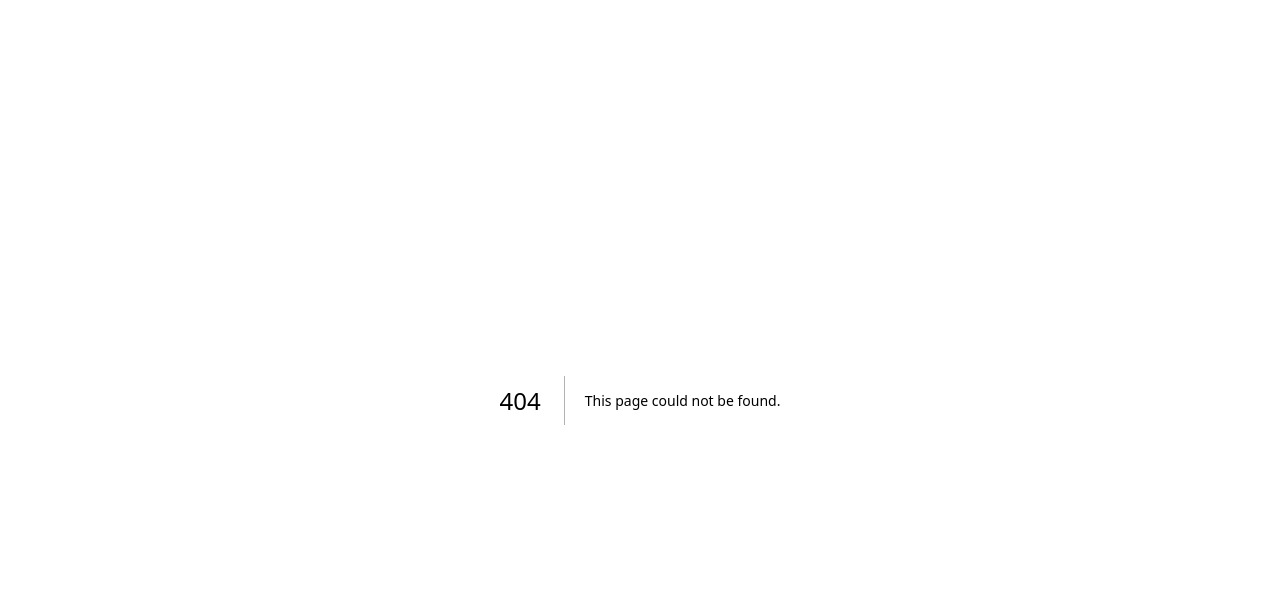
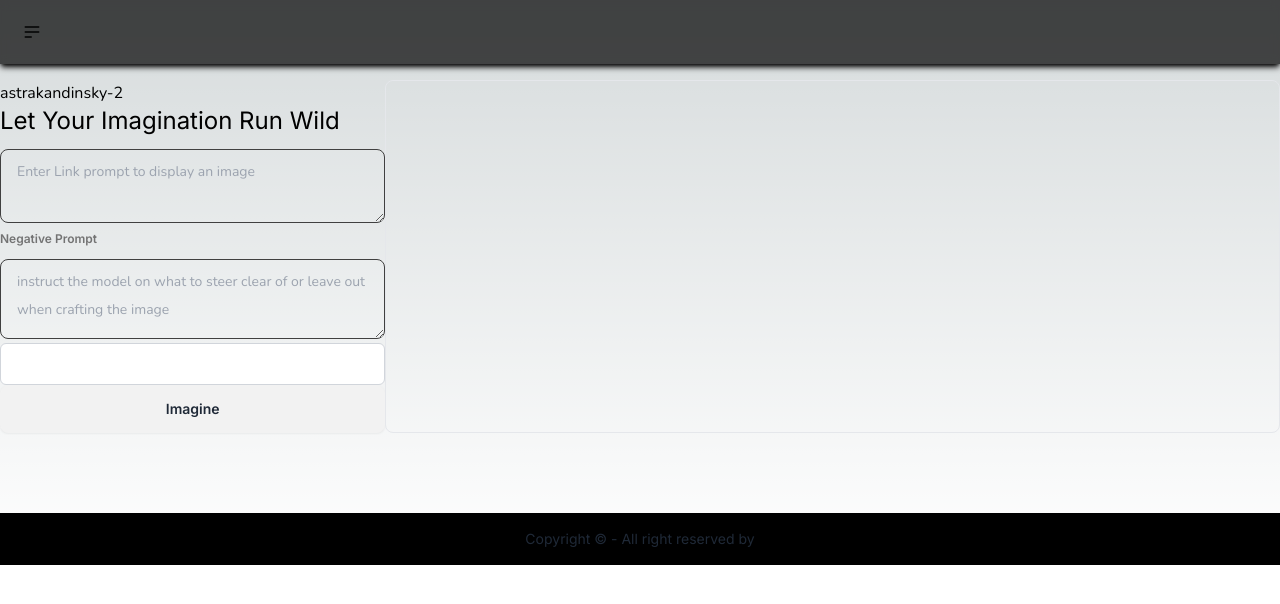
Before and after one commit to airplaneboy/replicate-MLM, a Next.js app: page /prompt/aiforever-kandinsky2 in a window 1280 px wide. Before the commit this address had no page. Shown: the top 604 px of the page. Built offline with nearby package versions, Linux system fonts and the light colour scheme.

Commit message:
Completed prompt UI

```diff
--- a/src/app/home/page.tsx
+++ b/src/app/home/page.tsx
@@ -1,15 +1,15 @@
-import Footer from '@/components/Footer';
+// import Footer from '@/components/Footer';
 import ImageGrid from '@/components/ImageGrid';
-import Navbar from '@/components/Navbar';
+// import Navbar from '@/components/Navbar';
 import HeroSection from '@/containers/landing page/HeroSection';
 
 const HomePage = () => {
   return (
     <>
-      <Navbar />
+      {/* <Navbar /> */}
       <HeroSection />
       <ImageGrid />
-      <Footer />
+      {/* <Footer /> */}
     </>
   );
 };
--- a/src/app/layout.tsx
+++ b/src/app/layout.tsx
@@ -1,8 +1,17 @@
 import type { Metadata } from 'next';
-import { Inter } from 'next/font/google';
+import { Inter, Nunito } from 'next/font/google';
 import './globals.css';
+import Footer from '@/components/Footer';
+import Navbar from '@/components/Navbar';
+// import { Courier_Prime } from 'next/font/google';
 
-const inter = Inter({ subsets: ['latin'] });
+// const courierPrime = Courier_Prime({
+//   subsets: ['latin'],
+//   weight: '400',
+//   variable: '--font-courierPrime',
+// });
+const inter = Inter({ subsets: ['latin'], variable: '--font-inter' });
+const nunito = Nunito({ subsets: ['latin'], variable: '--font-nunito' });
 
 export const metadata: Metadata = {
   title: `${process.env.NEXT_PUBLIC_SITE_NAME}`,
@@ -12,7 +21,11 @@ export const metadata: Metadata = {
 export default function RootLayout({ children }: { children: React.ReactNode }) {
   return (
     <html lang='en'>
-      <body className={inter.className}>{children}</body>
+      <body className={`${inter.className} ${nunito.variable} `}>
+        <Navbar />
+        <div className='pt-20'>{children}</div>
+        <Footer />
+      </body>
     </html>
   );
 }
--- /dev/null
+++ b/src/app/prompt/aiforever-kandinsky2/page.tsx
@@ -0,0 +1,17 @@
+const Kandinsky2 = () => {
+  return (
+    <>
+      <label className='text-xs text-neutral-500 font-semibold capitalize'>
+        Negative prompt
+        <textarea
+          name='negative_prompt'
+          placeholder='instruct the model on what to steer clear of or leave out when crafting the image'
+          className='mt-3 textarea textarea-ghost border border-neutral-700 w-full focus:bg-[unset] font-normal font-nunito h-20'
+        />
+      </label>
+      <input className='px-4 py-2 w-full border border-gray-300 rounded-md focus:outline-none focus:ring-2 focus:ring-blue-500 text-black' />
+    </>
+  );
+};
+
+export default Kandinsky2;
--- /dev/null
+++ b/src/app/prompt/layout.tsx
@@ -0,0 +1,5 @@
+import Prompt from '@/containers/Prompt';
+
+export default function PromptLayout({ children }: { children: React.ReactNode }) {
+  return <Prompt>{children}</Prompt>;
+}
--- /dev/null
+++ b/src/app/prompt/lorenzomarines-astra/page.tsx
@@ -0,0 +1,17 @@
+const Astra = () => {
+  return (
+    <>
+      <label className='text-xs text-neutral-500 font-semibold capitalize'>
+        Negative prompt
+        <textarea
+          name='negative_prompt'
+          placeholder='instruct the model on what to steer clear of or leave out when crafting the image'
+          className='mt-3 textarea textarea-ghost border border-neutral-700 w-full focus:bg-[unset] font-normal font-nunito h-20'
+        />
+      </label>
+      <input className='px-4 py-2 w-full border border-gray-300 rounded-md focus:outline-none focus:ring-2 focus:ring-blue-500 text-black' />
+    </>
+  );
+};
+
+export default Astra;
--- a/src/components/HeroText.tsx
+++ b/src/components/HeroText.tsx
@@ -2,8 +2,8 @@ import { Highlight } from '@/components/ui/hero-highlight';
 import Link from 'next/link';
 const HeroText = () => {
   return (
-    <div className='flex flex-col gap-5 items-center'>
-      <span className='pb-6 text-9xl text-transparent bg-clip-text bg-gradient-to-r from-green-400 via-purple-700 to-blue-400 w-fit'>
+    <div className='flex flex-col gap-5 items-center pt[-64px]'>
+      <span className='pointer-events-none pb-6 text-[180px] leading-none text-transparent bg-clip-text bg-gradient-to-r from-green-400 via-purple-700 to-blue-400 w-fit'>
         {process.env.NEXT_PUBLIC_SITE_NAME}
       </span>
 
@@ -19,7 +19,7 @@ const HeroText = () => {
         </span>
 
         <Link
-          href='/generate'
+          href='/prompt/lorenzomarines-astra'
           className='btn max-w-fit text-white hover:shadow-lg relative flex items-center justify-center hover:border hover:border-gray-300 mt-8'>
           <span className='absolute inset-0 blur-2xl bg-gradient-to-r from-green-600 via-purple-600 to-blue-600 hover:opacity-100 opacity-0 !z-10' />
           <span className='z-[11] pointer-events-none'>Generate Images Now</span>
--- a/src/components/Navbar.tsx
+++ b/src/components/Navbar.tsx
@@ -29,7 +29,7 @@ const Navbar = () => {
         </div>
       </div>
       <div className='navbar-center'>
-        <Link href='/generate' className='text-xl font-extrabold tracking-wider '>
+        <Link href='/prompt/lorenzomarines-astra' className='text-xl font-extrabold tracking-wider '>
           {process.env.NEXT_PUBLIC_SITE_NAME}
         </Link>
       </div>
--- /dev/null
+++ b/src/containers/Prompt.tsx
@@ -0,0 +1,105 @@
+'use client';
+import { useState } from 'react';
+import Head from 'next/head';
+import Image from 'next/image';
+import { useSelectedLayoutSegment } from 'next/navigation';
+import { cn } from '@/utils/cn';
+
+import { Prediction } from 'replicate';
+import Link from 'next/link';
+const sleep = (ms: number) => new Promise((r) => setTimeout(r, ms));
+
+const Prompt = ({ children }: { children: React.ReactNode }) => {
+  const [prediction, setPrediction] = useState<Prediction | null>(null);
+  const [error, setError] = useState(null);
+  const segment = useSelectedLayoutSegment();
+
+  const handleSubmit = async (e: React.FormEvent<HTMLFormElement>) => {
+    e.preventDefault();
+
+    const response = await fetch('/api/predictions', {
+      method: 'POST',
+      body: new FormData(e.currentTarget),
+    });
+
+    let prediction = await response.json();
+    if (response.status !== 201) {
+      setError(prediction.detail);
+      return;
+    }
+    setPrediction(prediction);
+
+    while (prediction.status !== 'succeeded' && prediction.status !== 'failed') {
+      await sleep(1000);
+      const response = await fetch('/api/predictions/' + prediction.id, { cache: 'no-store' });
+      prediction = await response.json();
+      if (response.status !== 200) {
+        setError(prediction.detail);
+        return;
+      }
+      console.log({ prediction });
+      setPrediction(prediction);
+    }
+  };
+  return (
+    <main className={'w-full min-h-[calc(100vh_-_132px)] max-w-7xl mx-auto flex flex-row gap-10 justify-between '}>
+      <Head>
+        <title>{process.env.NEXT_PUBLIC_SITE_NAME}</title>
+      </Head>
+
+      {error && <div className='mt-4 text-red-500'>{error}</div>}
+      <form onSubmit={handleSubmit} className='flex-1 flex space-between gap-8 flex-col'>
+        <div role='tablist' className='tabs tabs-lifted'>
+          <Link
+            href='/prompt/lorenzomarines-astra'
+            role='tab'
+            className={cn(segment == 'lorenzomarines-astra' && 'tab-active', 'tab font-bold font-nunito')}>
+            astra
+          </Link>
+          <Link
+            href='/prompt/aiforever-kandinsky2'
+            role='tab'
+            className={cn(segment == 'aiforever-kandinsky2' && 'tab-active', 'tab font-bold font-nunito')}>
+            kandinsky-2
+          </Link>
+        </div>
+        <label className='text-2xl font-bold capitalize'>
+          Let your imagination run wild
+          <textarea
+            name='prompt'
+            placeholder='Enter Link prompt to display an image'
+            className={
+              'mt-3 textarea textarea-ghost border border-neutral-700 w-full focus:bg-[unset] font-normal font-nunito h-72'
+            }
+          />
+        </label>
+        {children}
+        <button type='button' className='btn btn-active btn-lg'>
+          Imagine
+        </button>
+      </form>
+      <div className='w-full flex-1 border border-neutral-800 rounded-lg'>
+        {prediction && (
+          <div className='relative right-16 border border-neutral-800 bg-neutral-950 rounded-lg '>
+            <span className='absolute inset-0 blur-2xl bg-gradient-to-r from-green-600 via-purple-600 to-blue-600 ' />
+
+            {prediction.output && (
+              <div className='flex flex-col items-center justify-center w-full'>
+                <Image
+                  src={prediction.output[prediction.output.length - 1]}
+                  alt='output'
+                  width={500}
+                  height={500}
+                  className='object-cover w-full h-full rounded-md border-gray-300 z-10'
+                />
+              </div>
+            )}
+            {/* <p className='mt-4 text-lg text-gray-700'>status: {prediction.status}</p> */}
+          </div>
+        )}
+      </div>
+    </main>
+  );
+};
+
+export default Prompt;
--- a/styles/globals.css
+++ b/styles/globals.css
@@ -19,8 +19,20 @@ input {
   @apply bg-black text-white rounded-r-md inline-block px-5 py-3;
 }
 
-.image-wrapper {
-  width: 100%;
-  aspect-ratio: 1 / 1;
-  position: relative;
+/* Scrollbar */
+::-webkit-scrollbar {
+  width: 14px !important;
 }
+
+::-webkit-scrollbar-track {
+  /* background-color: #e4e4e400; */
+  border-radius: 100px !important;
+  margin-block: 12px !important;
+}
+
+::-webkit-scrollbar-thumb {
+  border: 3px solid #000 !important;
+  border-radius: 100px !important;
+  background-color: #fff !important;
+  /* background-image: linear-gradient(180deg, #d0368a 0%, #708ad4 99%); */
+}
--- a/tailwind.config.ts
+++ b/tailwind.config.ts
@@ -13,6 +13,11 @@ const config: Config = {
       backgroundImage: {
         'gradient-radial': 'radial-gradient(var(--tw-gradient-stops))',
         'gradient-conic': 'conic-gradient(from 180deg at 50% 50%, var(--tw-gradient-stops))',
+      },
+      fontFamily: {
+        inter: ['var(--font-inter)'],
+        // courierPrime: ['var(--font-courierPrime)'],
+        nunito: ['var(--font-nunito)'],
       },
     },
   },
```
